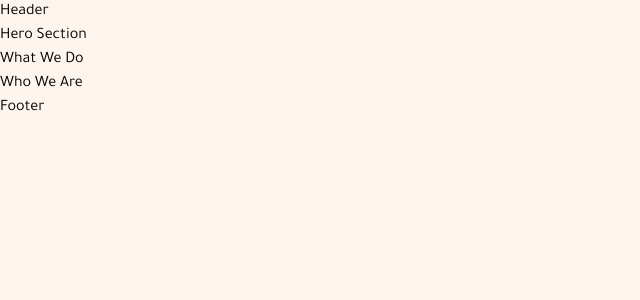
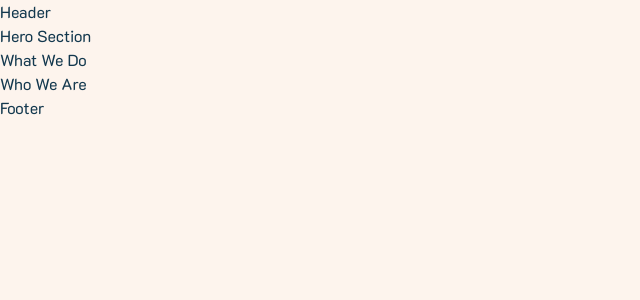
Before and after one commit to UoaWDCC/hidtreas, a Next.js app: page / in a window 1280 px wide. Shown: the top 300 px of the page, without its empty margins (0-640 px from the left). Built offline with nearby package versions, Linux system fonts and the light colour scheme.

Commit message:
fix: added font color globally and removed tajwala font

```diff
--- a/src/app/(frontend)/global.css
+++ b/src/app/(frontend)/global.css
@@ -1,9 +1,8 @@
 @import 'tailwindcss';
 
 :root {
-  --font-default: var(--font-tajawal);
-  --font-h1: var(--font-k2d);
-  --font-h2: var(--font-inter);
+  --font-default: var(--font-k2d);
+  --font-header: var(--font-inter);
 }
 
 * {
@@ -16,12 +15,9 @@ body {
   margin: 0;
   background-color: #fdf4ed;
   font-family: var(--font-default);
+  color: #13384e;
 }
 
 h1 {
-  font-family: var(--font-h1);
+  font-family: var(--font-header);
 }
-
-h2 {
-  font-family: var(--font-h2);
-}
--- a/src/app/(frontend)/layout.tsx
+++ b/src/app/(frontend)/layout.tsx
@@ -15,12 +15,6 @@ const inter = Inter({
   weight: ['400'],
 })
 
-const tajawal = Tajawal({
-  subsets: ['arabic'],
-  variable: '--font-tajawal',
-  weight: ['400'],
-})
-
 export const metadata = {
   description: "A charity intended on preserving our community's hidden treasures.",
   title: 'Hidden Treasures',
@@ -30,7 +24,7 @@ export default async function RootLayout(props: { children: React.ReactNode }) {
   const { children } = props
 
   return (
-    <html lang="en" className={`${k2d.variable} ${inter.variable} ${tajawal.variable}`}>
+    <html lang="en" className={`${k2d.variable} ${inter.variable}`}>
       <body>
         <main>{children}</main>
       </body>
```
